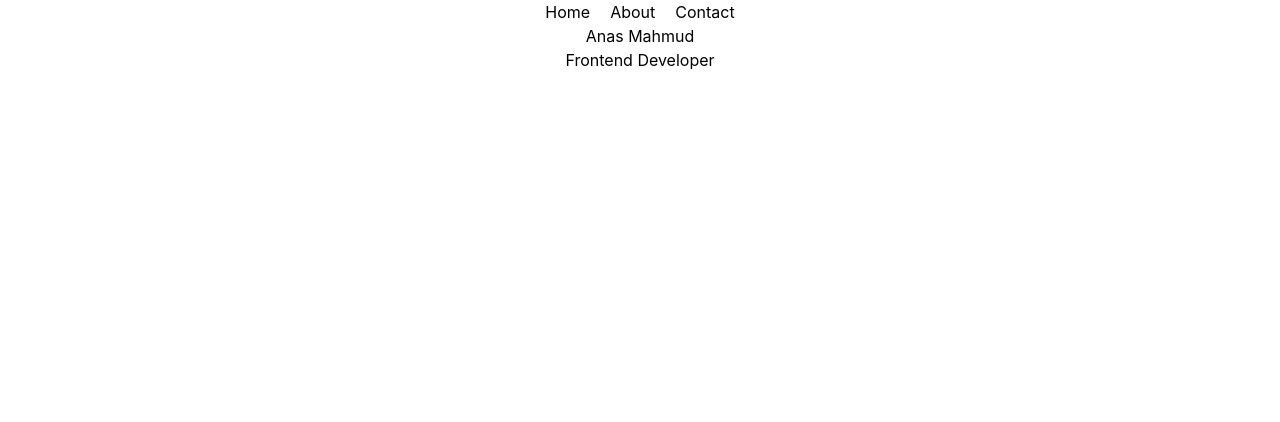
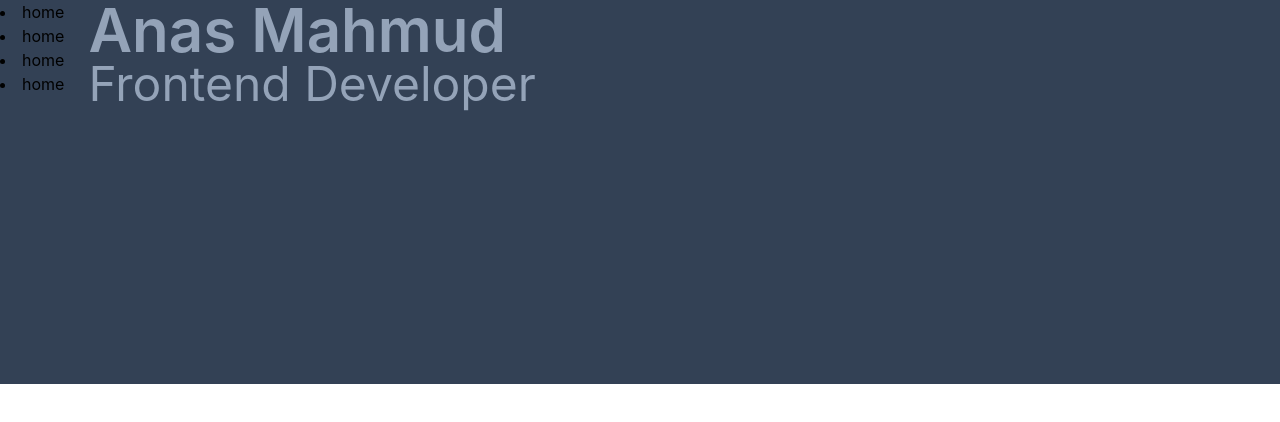
Before and after one commit to anas-mahmud/my-portfolio, a React (Create React App) app: page / in a window 1280 px wide. Shown: the top 422 px of the page. Built offline with nearby package versions, Linux system fonts and the light colour scheme.

Commit message:
create routues

```diff
--- a/public/index.html
+++ b/public/index.html
@@ -1,14 +1,12 @@
 <!DOCTYPE html>
 <html lang="en">
+
 <head>
   <meta charset="utf-8" />
   <link rel="icon" href="%PUBLIC_URL%/favicon.ico" />
   <meta name="viewport" content="width=device-width, initial-scale=1" />
   <meta name="theme-color" content="#000000" />
-    <meta
-      name="description"
-      content="Web site created using create-react-app"
-    />
+  <meta name="description" content="Web site created using create-react-app" />
   <link rel="apple-touch-icon" href="%PUBLIC_URL%/logo192.png" />
   <!--
       manifest.json provides metadata used when your web app is installed on a
@@ -24,8 +22,9 @@
       work correctly both with client-side routing and a non-root public URL.
       Learn how to configure a non-root public URL by running `npm run build`.
     -->
-    <title>React App</title>
+  <title>iamanas</title>
 </head>
+
 <body>
   <noscript>You need to enable JavaScript to run this app.</noscript>
   <div id="root"></div>
@@ -40,4 +39,5 @@
       To create a production bundle, use `npm run build` or `yarn build`.
     -->
 </body>
+
 </html>
--- a/src/App.css
+++ b/src/App.css
@@ -32,6 +32,7 @@
   from {
     transform: rotate(0deg);
   }
+
   to {
     transform: rotate(360deg);
   }
--- a/src/App.js
+++ b/src/App.js
@@ -1,13 +1,11 @@
+import { RouterProvider } from 'react-router-dom';
 import './App.css';
-import Banner from './components/Home/Banner';
-import Navbar from './components/Navbar';
+import router from './router/Route';
 
 function App() {
   return (
-    <div className="App">
-      <Navbar></Navbar>
-      <Banner></Banner>
-
+    <div className="bg-slate-700 ">
+      <RouterProvider router={router} />
     </div>
   );
 }
--- /dev/null
+++ b/src/Layout/Main.js
@@ -0,0 +1,14 @@
+import React from 'react';
+import { Outlet } from 'react-router-dom';
+import Sidebar from './Sidebar';
+
+const Main = () => {
+    return (
+        <div className='flex gap-6'>
+            <Sidebar></Sidebar>
+            <Outlet className='flex-1'></Outlet>
+        </div>
+    );
+};
+
+export default Main;
--- /dev/null
+++ b/src/Layout/Sidebar.js
@@ -0,0 +1,14 @@
+import React from 'react';
+
+const Sidebar = () => {
+    return (
+        <div>
+            <li>home</li>
+            <li>home</li>
+            <li>home</li>
+            <li>home</li>
+        </div>
+    );
+};
+
+export default Sidebar;
--- a/src/components/Home/Banner.js
+++ b/src/components/Home/Banner.js
@@ -2,9 +2,9 @@ import React from 'react';
 
 const Banner = () => {
     return (
-        <div>
-            <h1>Anas Mahmud</h1>
-            <h4>Frontend Developer</h4>
+        <div className='h-96'>
+            <h1 className='text-6xl font-semibold text-slate-400'>Anas Mahmud</h1>
+            <h4 className='text-5xl text-slate-400'>Frontend Developer</h4>
         </div>
     );
 };
--- /dev/null
+++ b/src/components/Home/Home.js
@@ -0,0 +1,12 @@
+import React from 'react';
+import Banner from './Banner';
+
+const Home = () => {
+    return (
+        <div>
+            <Banner />
+        </div>
+    );
+};
+
+export default Home;
--- a/src/components/Navbar.js
+++ /dev/null
@@ -1,15 +0,0 @@
-import React from 'react';
-
-const Navbar = () => {
-    return (
-        <div className=''>
-            <div className='flex flex-row justify-center gap-5'>
-                <h4>Home</h4>
-                <h4>About</h4>
-                <h4>Contact</h4>
-            </div>
-        </div>
-    );
-};
-
-export default Navbar;
--- /dev/null
+++ b/src/router/Route.js
@@ -0,0 +1,18 @@
+import { createBrowserRouter } from "react-router-dom";
+import Home from "../components/Home/Home";
+import Main from "../Layout/Main";
+
+const router = createBrowserRouter([
+    {
+        path: '/',
+        element: <Main />,
+        children: [
+            {
+                path: '/',
+                element: <Home />
+            }
+        ]
+    }
+])
+
+export default router;
```
Lines whose indentation alone changed are shown as unchanged.
